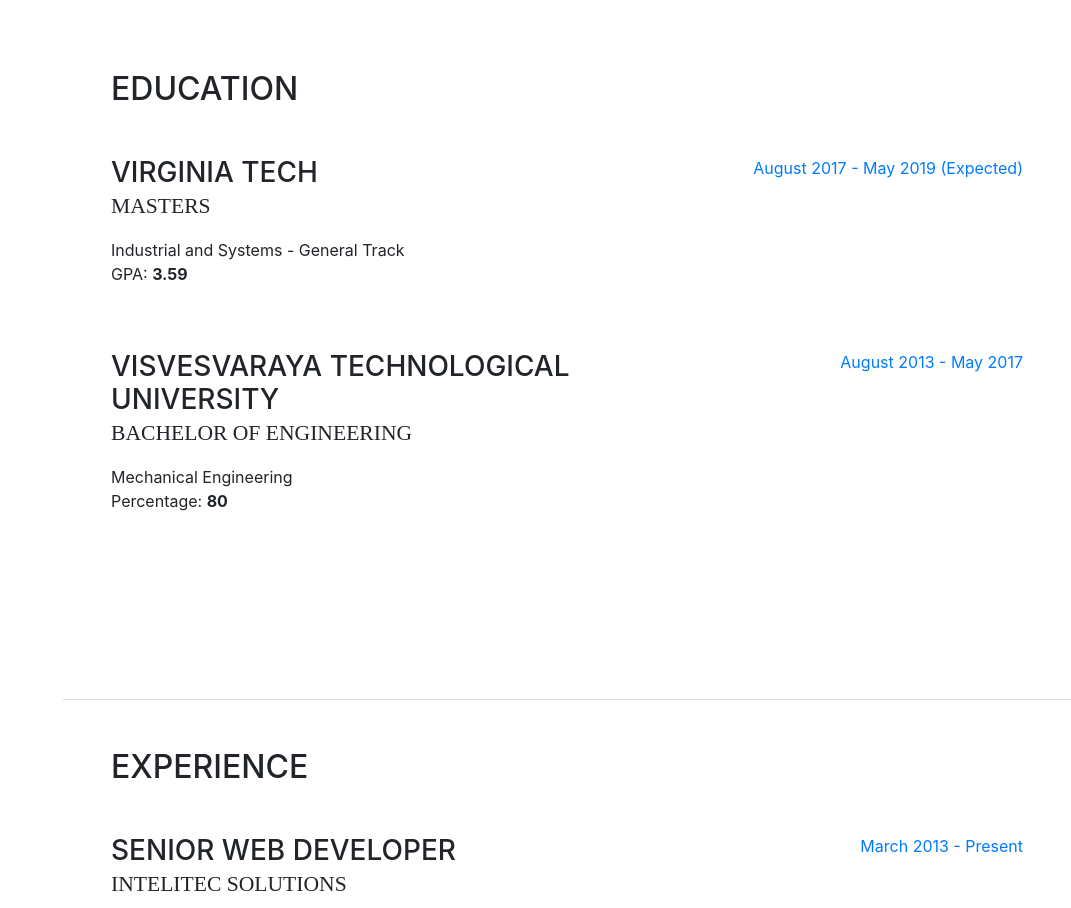
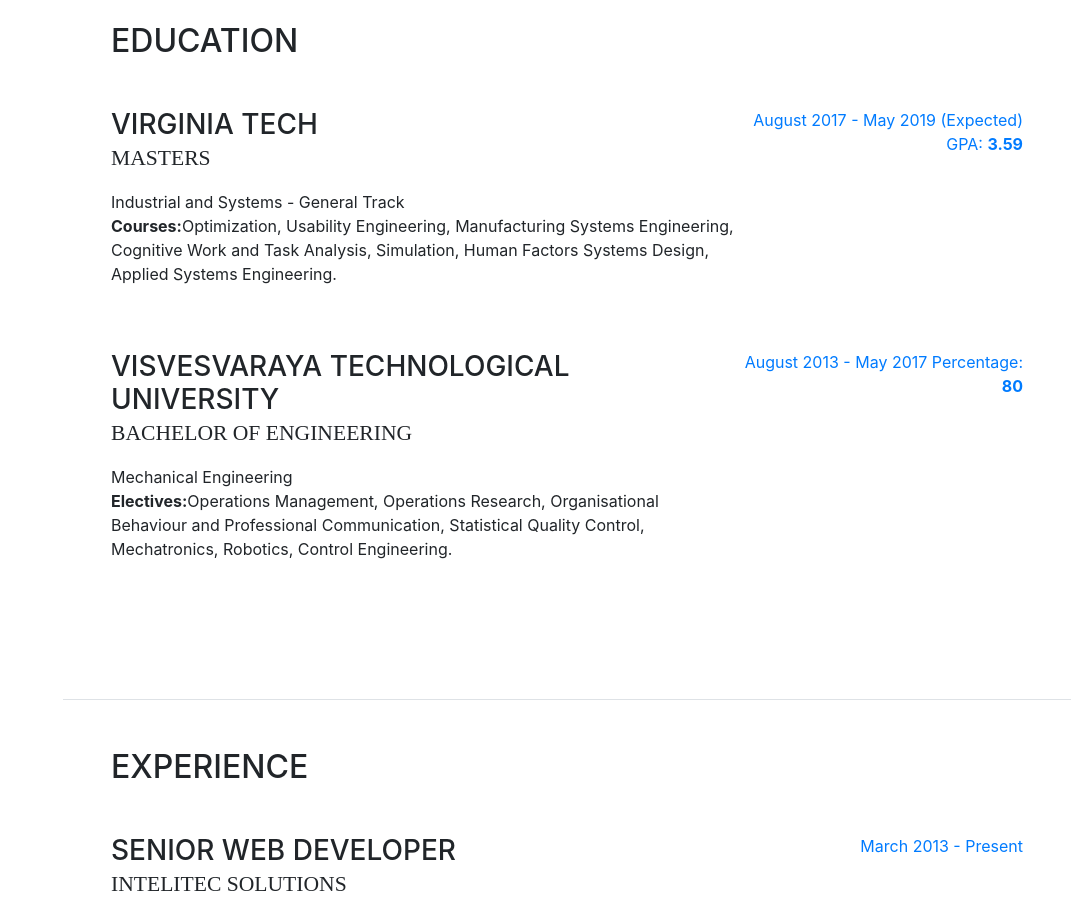
Before and after one commit to subhash-holla/PersonalWebsite, a website with bundled scripts: page index.html in a window 1280 px wide. Shown: the part 900-1808 px from the top of the page, without its empty margins (209-1280 px from the left). Built offline with nearby package versions, Linux system fonts and the light colour scheme; a web font is replaced by a local one.

Commit message:
Education

```diff
--- a/index.html
+++ b/index.html
@@ -124,10 +124,11 @@
               <h3 class="mb-0">Virginia Tech</h3>
               <div class="subheading mb-3">Masters</div>
               <div>Industrial and Systems - General Track</div>
-              <p>GPA: <b>3.59</b></p>
+              <p><b>Courses:</b>Optimization, Usability Engineering, Manufacturing Systems Engineering, Cognitive Work and Task Analysis, Simulation, Human Factors Systems Design, Applied Systems Engineering.</p>
             </div>
             <div class="resume-date text-md-right">
               <span class="text-primary">August 2017 - May 2019 (Expected)</span>
+              <span class="text-primary">GPA: <b>3.59</b></span>
             </div>
           </div>
 
@@ -136,10 +137,11 @@
               <h3 class="mb-0">Visvesvaraya Technological University</h3>
               <div class="subheading mb-3">Bachelor of Engineering</div>
               <div>Mechanical Engineering</div>
-              <p>Percentage: <b>80</b></p>
+              <p><b>Electives:</b>Operations Management, Operations Research, Organisational Behaviour and Professional Communication, Statistical Quality Control, Mechatronics, Robotics, Control Engineering.</p>
             </div>
             <div class="resume-date text-md-right">
               <span class="text-primary">August 2013 - May 2017</span>
+              <span class="text-primary">Percentage: <b>80</b></span>
             </div>
           </div>
 
```
